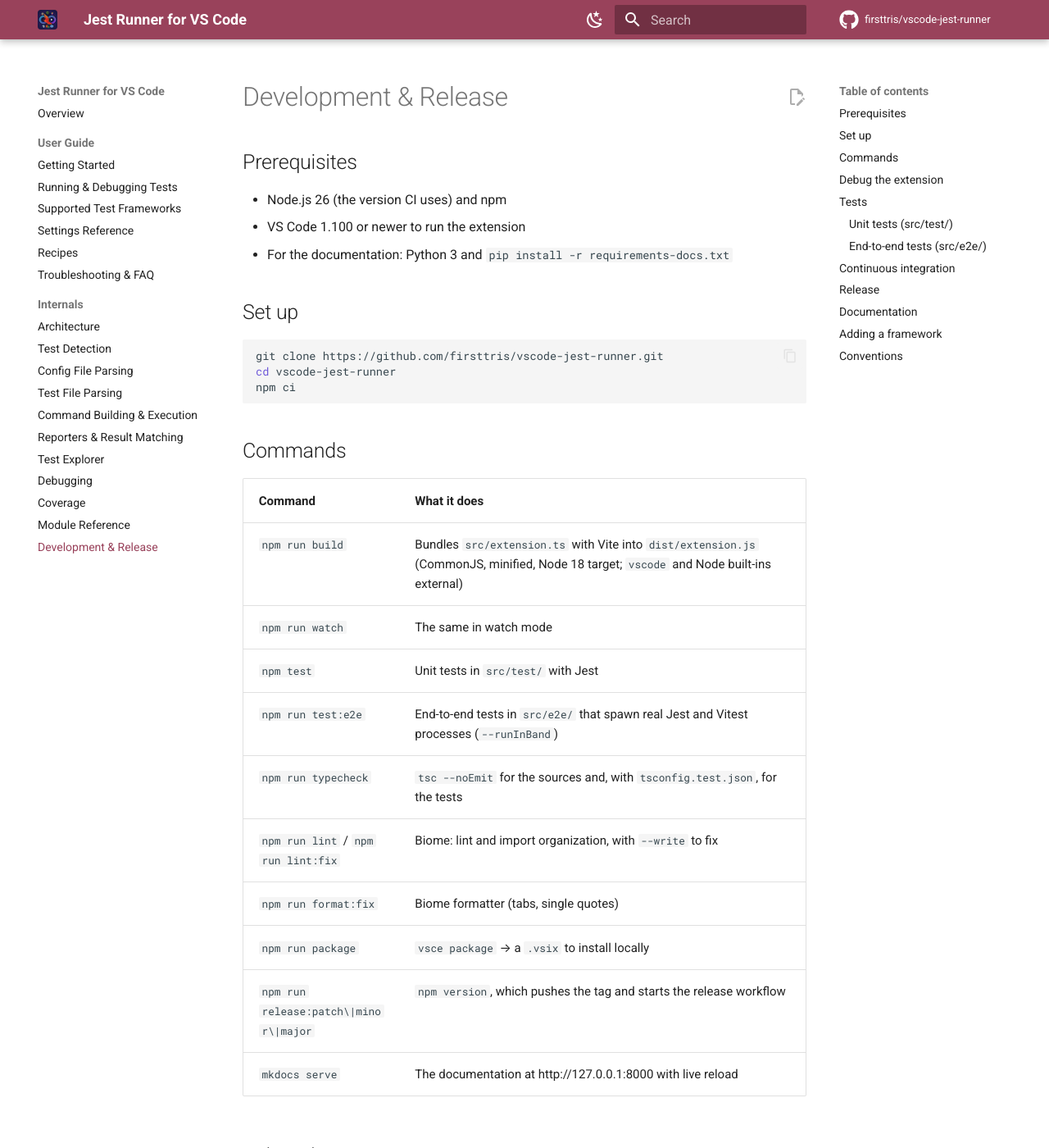
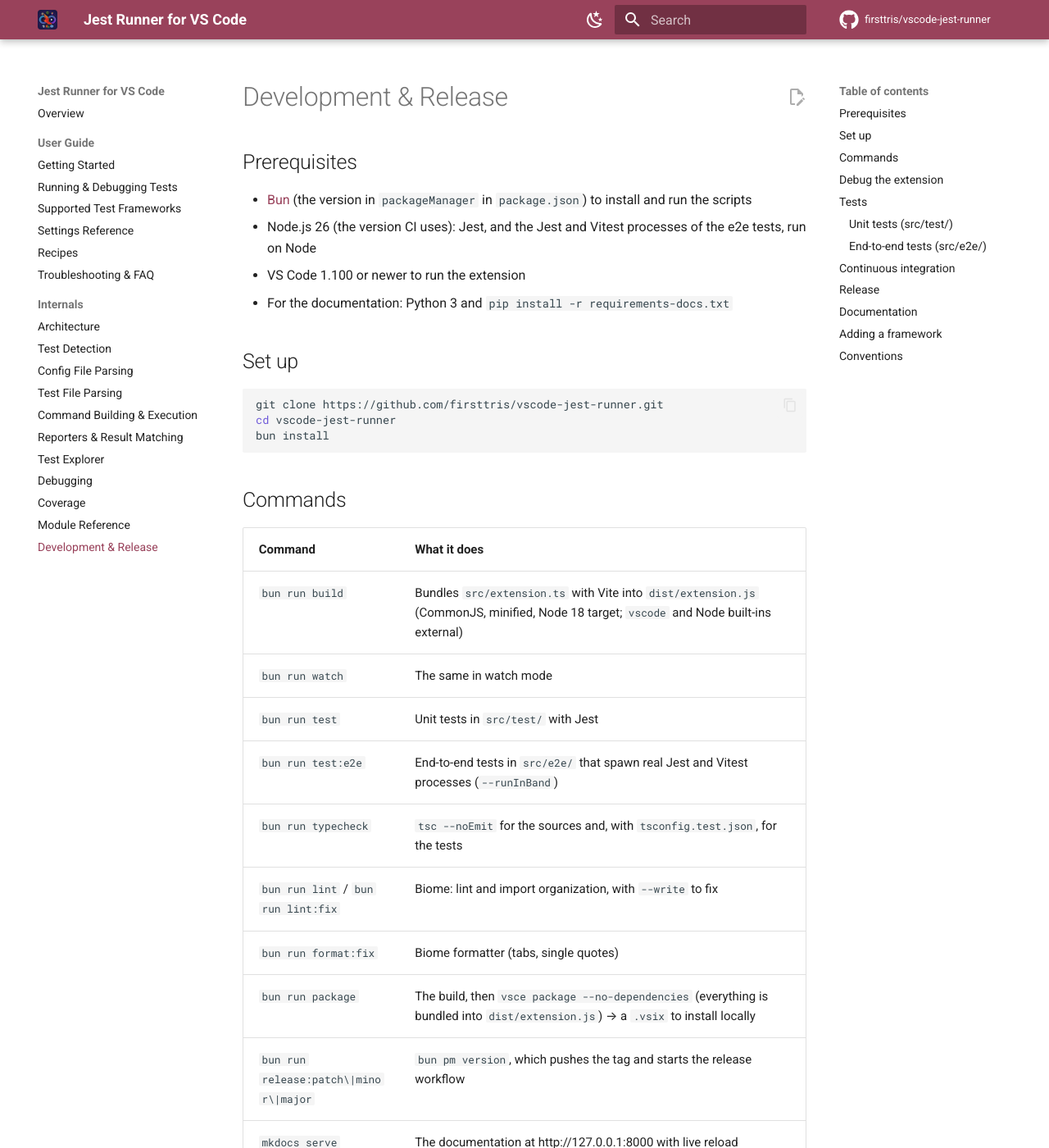
Before and after one commit to firsttris/vscode-jest-runner, an MkDocs documentation site: the page built from docs/development.md, in a window 1280 px wide and 1400 px high. Shown: the whole window at 82% size. Built offline with MkDocs 1.6.1 and Material for MkDocs 9.7.7, drawn with Linux system fonts in a browser that asks for light colours; comment, search, counter and statistics services are not loaded; some of the changed text lies outside the part shown.

Commit message:
Move from npm to Bun; Jest stays on Node
Bun installs the packages, runs the scripts and packages the .vsix, as
tech-stack.md of firsttris/workflows asks for VS Code extensions:

- packageManager bun@1.4.4; bun.lock migrated from package-lock.json with
  the same 625 package versions; package-lock.json removed
- build and watch run Vite on Bun; package builds and then runs
  vsce package --no-dependencies (the extension is bundled into
  dist/extension.js, nothing from node_modules was in the .vsix before
  either); vscode:prepublish removed, since vsce 4.1 runs it through
  npm run (package.js prepublish()); bun.lock in .vscodeignore
- release:* use bun pm version (runs postversion like npm)
- Jest stays and runs on Node: the e2e tests start real Jest and Vitest
  through their node_modules/.bin shims as users' projects do. CI sets up
  Bun and, for the test matrix, Node; the build job needs Bun only
- VS Code's npm tasks run with Bun (npm.packageManager)
- Renovate: a Bun group for packageManager (read by Renovate's npm
  manager); the Node rule stays for the Node Jest runs on
- docs, README, workflow comments: bun instead of npm

The .vsix has the same 10 files as the npm-built one, extension.js is
byte-identical; unit (1192) and e2e (26) tests pass as before.

Co-Authored-By: Claude Opus 5.5 <noreply@anthropic.com>
Claude-Session: https://claude.ai/code/session_01Y3rdfbWb1xDUdPRng7TX9Z

````diff
--- a/docs/development.md
+++ b/docs/development.md
@@ -2,7 +2,8 @@
 
 ## Prerequisites
 
-- Node.js 26 (the version CI uses) and npm
+- [Bun](https://bun.sh/) (the version in `packageManager` in `package.json`) to install and run the scripts
+- Node.js 26 (the version CI uses): Jest, and the Jest and Vitest processes of the e2e tests, run on Node
 - VS Code 1.100 or newer to run the extension
 - For the documentation: Python 3 and `pip install -r requirements-docs.txt`
 
@@ -11,27 +12,27 @@
 ```bash
 git clone https://github.com/firsttris/vscode-jest-runner.git
 cd vscode-jest-runner
-npm ci
+bun install
 ```
 
 ## Commands
 
 | Command | What it does |
 |---|---|
-| `npm run build` | Bundles `src/extension.ts` with Vite into `dist/extension.js` (CommonJS, minified, Node 18 target; `vscode` and Node built-ins external) |
-| `npm run watch` | The same in watch mode |
-| `npm test` | Unit tests in `src/test/` with Jest |
-| `npm run test:e2e` | End-to-end tests in `src/e2e/` that spawn real Jest and Vitest processes (`--runInBand`) |
-| `npm run typecheck` | `tsc --noEmit` for the sources and, with `tsconfig.test.json`, for the tests |
-| `npm run lint` / `npm run lint:fix` | Biome: lint and import organization, with `--write` to fix |
-| `npm run format:fix` | Biome formatter (tabs, single quotes) |
-| `npm run package` | `vsce package` → a `.vsix` to install locally |
-| `npm run release:patch\|minor\|major` | `npm version`, which pushes the tag and starts the release workflow |
+| `bun run build` | Bundles `src/extension.ts` with Vite into `dist/extension.js` (CommonJS, minified, Node 18 target; `vscode` and Node built-ins external) |
+| `bun run watch` | The same in watch mode |
+| `bun run test` | Unit tests in `src/test/` with Jest |
+| `bun run test:e2e` | End-to-end tests in `src/e2e/` that spawn real Jest and Vitest processes (`--runInBand`) |
+| `bun run typecheck` | `tsc --noEmit` for the sources and, with `tsconfig.test.json`, for the tests |
+| `bun run lint` / `bun run lint:fix` | Biome: lint and import organization, with `--write` to fix |
+| `bun run format:fix` | Biome formatter (tabs, single quotes) |
+| `bun run package` | The build, then `vsce package --no-dependencies` (everything is bundled into `dist/extension.js`) → a `.vsix` to install locally |
+| `bun run release:patch\|minor\|major` | `bun pm version`, which pushes the tag and starts the release workflow |
 | `mkdocs serve` | The documentation at http://127.0.0.1:8000 with live reload |
 
 ## Debug the extension
 
-Press ++f5++ (**Run Extension**): the `npm: build` task runs and a second VS Code window opens with the
+Press ++f5++ (**Run Extension**): the `npm: build` task runs (with Bun, `npm.packageManager` in `.vscode/settings.json`) and a second VS Code window opens with the
 extension loaded from `dist/`. **Run Extension (Watch)** rebuilds on every change; reload the window
 (**Developer: Reload Window**) to pick it up. **Extension examples** opens the `examples/` folder with a test
 file so you have something to click.
@@ -72,7 +73,7 @@ the process tree on cancel. CI runs it on Ubuntu, Windows and macOS.
 
 | Workflow | Trigger | What it does |
 |---|---|---|
-| `ci.yml` | push to `master`, pull requests (not drafts), called by `release.yml`; skipped for documentation-only changes | matrix Ubuntu / Windows / macOS with Node 26: `npm ci`; on Ubuntu lint, typecheck and unit tests with coverage (uploaded to Codecov on `master`); unit tests on the others; e2e tests everywhere; then a build job that packages the `.vsix` and uploads it as an artifact |
+| `ci.yml` | push to `master`, pull requests (not drafts), called by `release.yml`; skipped for documentation-only changes | matrix Ubuntu / Windows / macOS with Bun and Node 26: `bun install --frozen-lockfile`; on Ubuntu lint, typecheck and unit tests with coverage (uploaded to Codecov on `master`); unit tests on the others; e2e tests everywhere; then a build job that packages the `.vsix` and uploads it as an artifact |
 | `release.yml` | a `v*` tag, or by hand | runs `ci.yml`, creates the GitHub release with the `.vsix` and publishes to the Visual Studio Marketplace and Open VSX through the shared workflows in [firsttris/workflows](https://github.com/firsttris/workflows) |
 | `bump.yml` | by hand, choose patch / minor / major | bumps `package.json`, tags, and thereby starts `release.yml` |
 | `docs.yml` | push to `master` touching `docs/`, `mkdocs.yml`, `requirements-docs.txt` or the workflow; pull requests (build only); by hand | `mkdocs build --strict` and deployment to GitHub Pages |
@@ -81,7 +82,7 @@ the process tree on cancel. CI runs it on Ubuntu, Windows and macOS.
 
 1. Make sure `master` is green.
 2. Either run **Bump version** in the Actions tab and pick the increment, or locally
-   `npm run release:patch` (or `minor` / `major`), which runs `npm version` and pushes the tag.
+   `bun run release:patch` (or `minor` / `major`), which runs `bun pm version` and pushes the tag.
 3. The tag starts `release.yml`: checks, GitHub release with the `.vsix`, publish to both marketplaces.
    Versions already published are skipped, so re-running on an existing tag is safe.
 
````
Also changed, not shown: README.md (+3 -3 lines), package.json (+7 -7 lines), .github/copilot-instructions.md, 8 other files.
